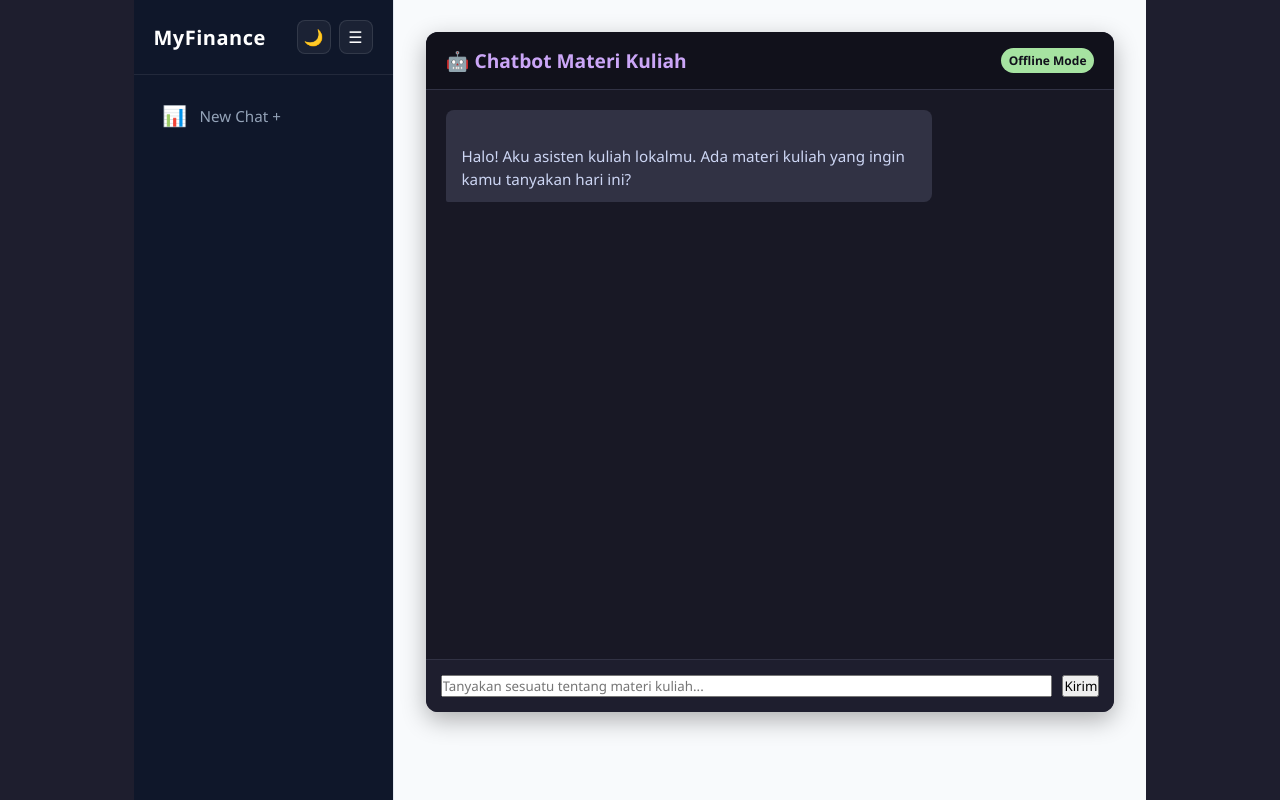
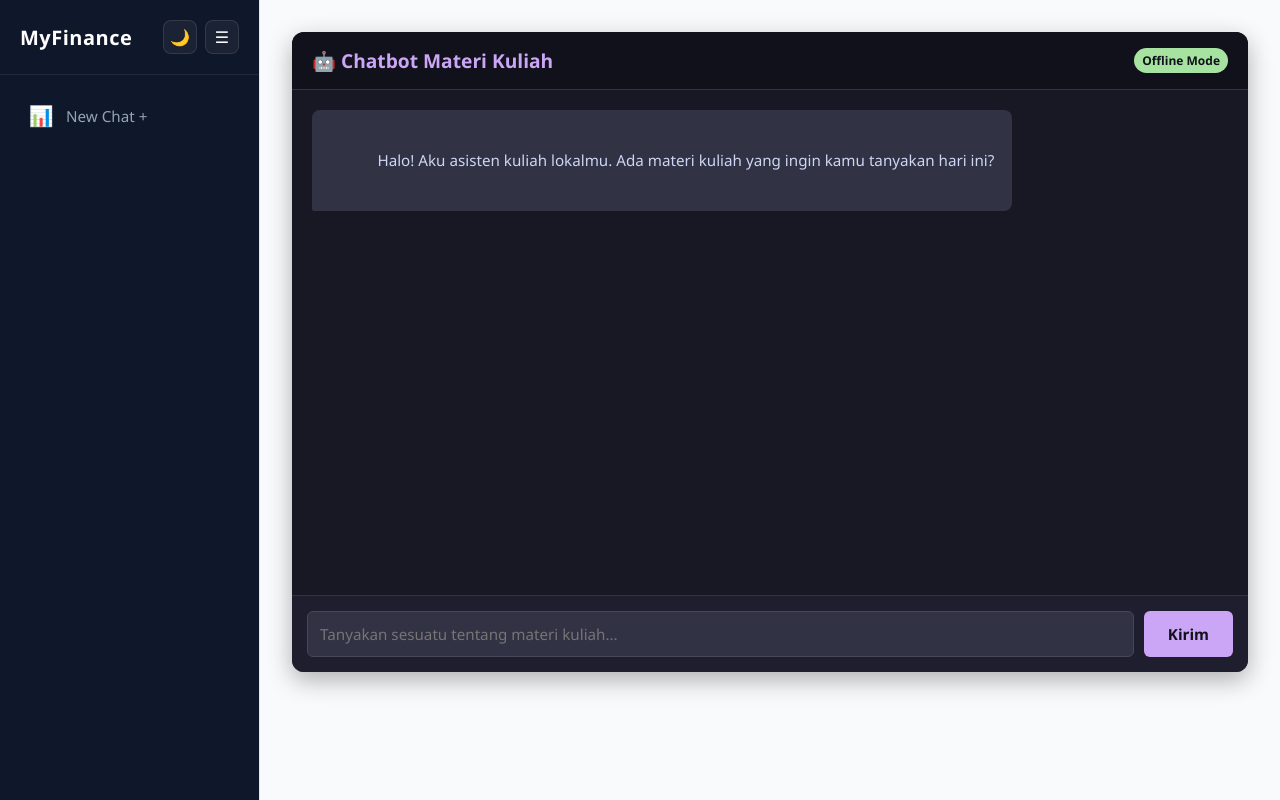
Before and after one commit to 230055Fawwaz/Chatbot-JKKD, a Flask app: page / in a window 1280 px wide. Run offline with Flask 3, Linux system fonts and the light colour scheme.

Commit message:
Fix: Fix wrong CSS and JS codes

```diff
--- a/app/static/css/chat.css
+++ b/app/static/css/chat.css
@@ -7,31 +7,16 @@
      - Mengatur tampilan halaman chat
    ========================================== */
 
-   /* app/static/css/chat.css */
-
-/* Reset & Container Utama */
-body {
-    font-family: 'Segoe UI', Tahoma, Geneva, Verdana, sans-serif;
-    background-color: #1e1e2e;
-    color: #cdd6f4;
-    margin: 0;
-    padding: 0;
-    display: flex;
-    justify-content: center;
-    align-items: center;
-    height: 100vh;
-}
-
 .chat-container {
     width: 100%;
-    max-width: 800px;
-    height: 85vh;
+    height: 80vh; /* Sesuaikan tinggi agar muat di dalam blok konten base.html */
     background-color: #252538;
     border-radius: 12px;
     box-shadow: 0 8px 24px rgba(0, 0, 0, 0.3);
     display: flex;
     flex-direction: column;
     overflow: hidden;
+    margin: 0 auto;
 }
 
 /* Header */
@@ -72,13 +57,13 @@ body {
 
 /* Gelembung Pesan (Chat Bubbles) */
 .message {
-    max-width: 75%;
-    padding: 12px 16px;
+    max-width: 85%;
+    padding: 14px 18px;
     border-radius: 8px;
     font-size: 0.95rem;
-    line-height: 1.5;
+    line-height: 1.6;
     word-wrap: break-word;
-    white-space: pre-line; /* Menjaga struktur paragraf baru dari AI */
+    white-space: pre-wrap; /* PERBAIKAN: pre-wrap menjaga jarak spasi tab dan baris baru buatan AI */
 }
 
 .bot-message {
@@ -86,6 +71,13 @@ body {
     color: #cdd6f4;
     align-self: flex-start;
     border-bottom-left-radius: 2px;
+}
+
+/* Membuat list (1., 2., dst) di dalam gelembung bot memiliki margin tambahan */
+.bot-message br + br {
+    display: block;
+    margin-top: 8px;
+    content: "";
 }
 
 .user-message {
@@ -104,8 +96,9 @@ body {
 }
 
 .error {
-    background-color: #f38ba8;
-    color: #11111b;
+    background-color: rgba(243, 139, 168, 0.2);
+    color: #f38ba8;
+    border: 1px solid #f38ba8;
 }
 
 /* Area Input Form */
@@ -115,8 +108,51 @@ body {
     background-color: #1e1e2e;
     border-top: 1px solid #313244;
     gap: 10px;
+    box-sizing: border-box; /* Mencegah overflow ukuran button/input */
 }
 
 .chat-input-area input {
     flex: 1;
+    background-color: #313244;
+    border: 1px solid #45475a;
+    border-radius: 6px;
+    padding: 12px;
+    color: #cdd6f4;
+    font-size: 0.95rem;
+    outline: none;
+    transition: border-color 0.2s;
+    min-width: 0; /* Mencegah input merusak flex container */
 }
+
+.chat-input-area input:focus {
+    border-color: #cba6f7;
+}
+
+.chat-input-area button {
+    background-color: #cba6f7;
+    color: #11111b;
+    border: none;
+    border-radius: 6px;
+    padding: 0 24px;
+    font-size: 0.95rem;
+    font-weight: bold;
+    cursor: pointer;
+    transition: background-color 0.2s;
+    white-space: nowrap; /* Tombol Kirim tidak akan terlipat teksnya */
+}
+
+.chat-input-area button:hover {
+    background-color: #b4befe;
+}
+
+/* Kustomisasi Scrollbar */
+.chat-box::-webkit-scrollbar {
+    width: 6px;
+}
+.chat-box::-webkit-scrollbar-track {
+    background: transparent;
+}
+.chat-box::-webkit-scrollbar-thumb {
+    background: #45475a;
+    border-radius: 3px;
+}
--- a/app/static/js/chat.js
+++ b/app/static/js/chat.js
@@ -59,9 +59,11 @@ document.addEventListener('DOMContentLoaded', () => {
     function tampilkanPesan(teks, tipeKelas) {
         const pesanDiv = document.createElement('div');
         pesanDiv.className = `message ${tipeKelas}`;
-        pesanDiv.innerText = teks;
 
-        // Berikan ID acak jika ini status loading agar mudah dihapus nanti
+        // PERBAIKAN: Gunakan textContent untuk keamanan, namun kita pastikan CSS menghandle baris barunya
+        pesanDiv.textContent = teks;
+
+        // Jika tipeKelas memuat loading status
         if (tipeKelas.includes('loading')) {
             const idUnique = 'load-' + Date.now();
             pesanDiv.id = idUnique;
```
